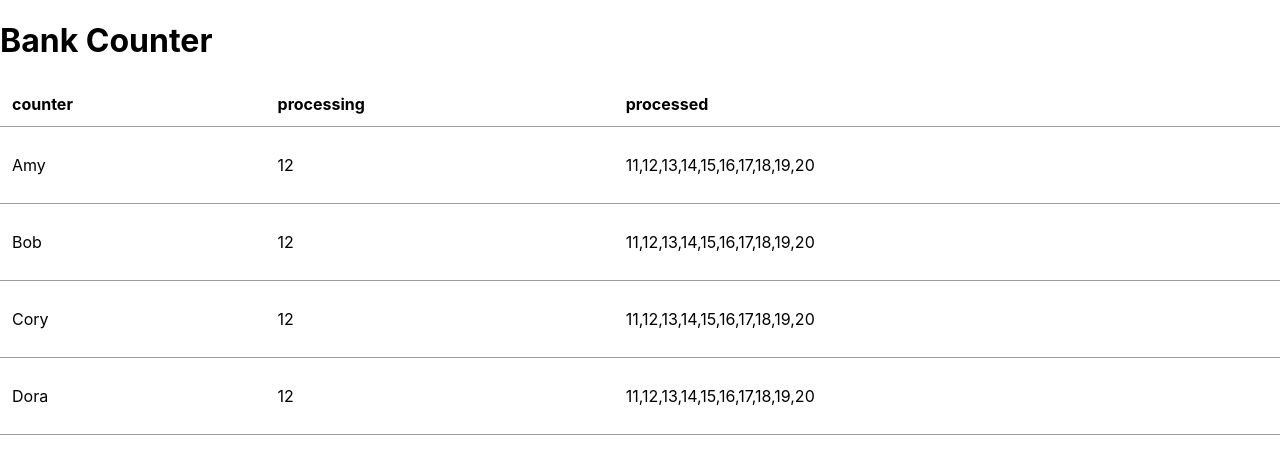
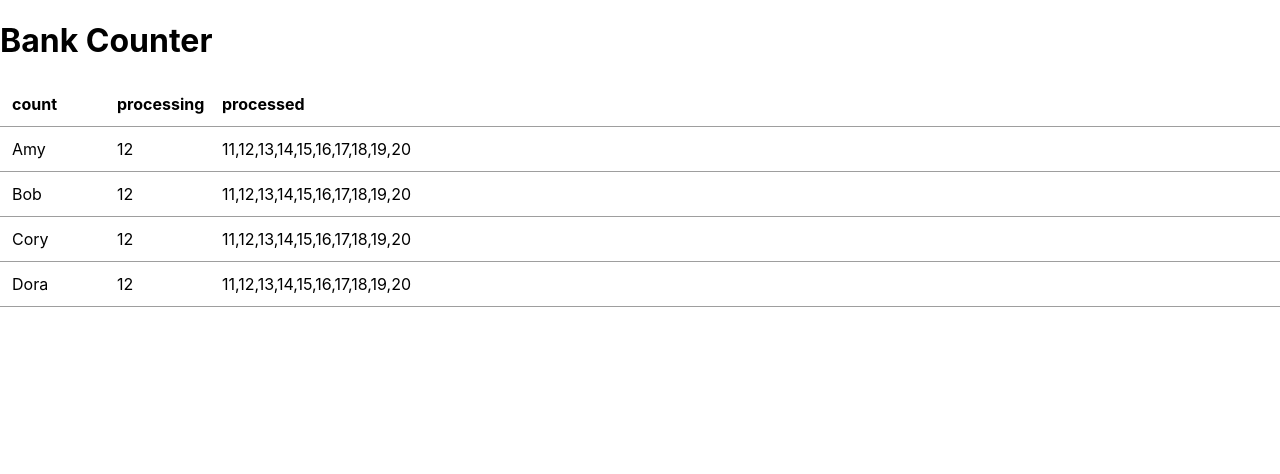
Before and after one commit to Dylan0916/Bank-Counter-Assignment, a React (Create React App) app: page / in a window 1280 px wide. Shown: the top 474 px of the page. Built offline with nearby package versions, Linux system fonts and the light colour scheme.

Commit message:
Table style

```diff
--- a/src/components/BankContent/BankContent.tsx
+++ b/src/components/BankContent/BankContent.tsx
@@ -1,15 +1,19 @@
 import ProcessItem from './ProcessItem';
 import { S } from './styles';
+import { FieldType } from './types';
 
 const names = ['Amy', 'Bob', 'Cory', 'Dora'];
+const headItem = [FieldType.Counter, FieldType.Processing, FieldType.Processed];
 
 export default function BankContent() {
   return (
     <S.Table>
       <S.Tr>
-        <S.Th>counter</S.Th>
-        <S.Th>processing</S.Th>
-        <S.Th>processed</S.Th>
+        {headItem.map(item => (
+          <S.Td isHead type={item} key={item}>
+            {item}
+          </S.Td>
+        ))}
       </S.Tr>
       {names.map(name => (
         <ProcessItem key={name} name={name} />
--- a/src/components/BankContent/ProcessItem/ProcessItem.tsx
+++ b/src/components/BankContent/ProcessItem/ProcessItem.tsx
@@ -1,6 +1,7 @@
 import { useState } from 'react';
 
-import { S } from './styles';
+import { S } from '../styles';
+import { FieldType } from '../types';
 
 interface Props {
   name: string;
@@ -23,11 +24,9 @@ export default function ProcessItem(props: Readonly<Props>) {
 
   return (
     <S.Tr>
-      <S.Td>{name}</S.Td>
-      <S.Td>12</S.Td>
-      <S.Td>
-        <p>{processed.join(',')}</p>
-      </S.Td>
+      <S.Td type={FieldType.Counter}>{name}</S.Td>
+      <S.Td type={FieldType.Processing}>12</S.Td>
+      <S.Td type={FieldType.Processed}>{processed.join(',')}</S.Td>
     </S.Tr>
   );
 }
--- a/src/components/BankContent/ProcessItem/styles.ts
+++ /dev/null
@@ -1,11 +0,0 @@
-import styled from 'styled-components';
-
-import { ITEM_PADDING } from '../constants';
-import { S as ParentS } from '../styles';
-
-export const S = {
-  Tr: ParentS.Tr,
-  Td: styled.td`
-    padding: ${ITEM_PADDING}px;
-  `,
-};
--- a/src/components/BankContent/styles.ts
+++ b/src/components/BankContent/styles.ts
@@ -1,17 +1,29 @@
 import styled from 'styled-components';
 
 import { ITEM_PADDING } from './constants';
+import { FieldType } from './types';
+
+interface TdProps {
+  type: FieldType;
+  isHead?: boolean;
+}
+
+function getFieldFlex({ type }: TdProps) {
+  return type === FieldType.Processed ? 1 : '0 0 105px';
+}
 
 export const S = {
-  Table: styled.table`
+  Table: styled.div`
     width: 100%;
-    text-align: left;
-    border-collapse: collapse;
   `,
-  Tr: styled.tr`
+  Tr: styled.div`
+    display: flex;
     border-bottom: 1px solid #9e9e9e;
   `,
-  Th: styled.th`
+  Td: styled.div<TdProps>`
+    flex: ${getFieldFlex};
     padding: ${ITEM_PADDING}px;
+    overflow-x: auto;
+    font-weight: ${({ isHead }) => (isHead ? 'bold' : 'normal')};
   `,
 };
--- /dev/null
+++ b/src/components/BankContent/types.ts
@@ -0,0 +1,5 @@
+export enum FieldType {
+  Counter = 'count',
+  Processing = 'processing',
+  Processed = 'processed',
+}
--- a/src/index.css
+++ b/src/index.css
@@ -7,7 +7,6 @@ body {
   -moz-osx-font-smoothing: grayscale;
 }
 
-code {
-  font-family: source-code-pro, Menlo, Monaco, Consolas, 'Courier New',
-    monospace;
+* {
+  box-sizing: border-box;
 }
```
